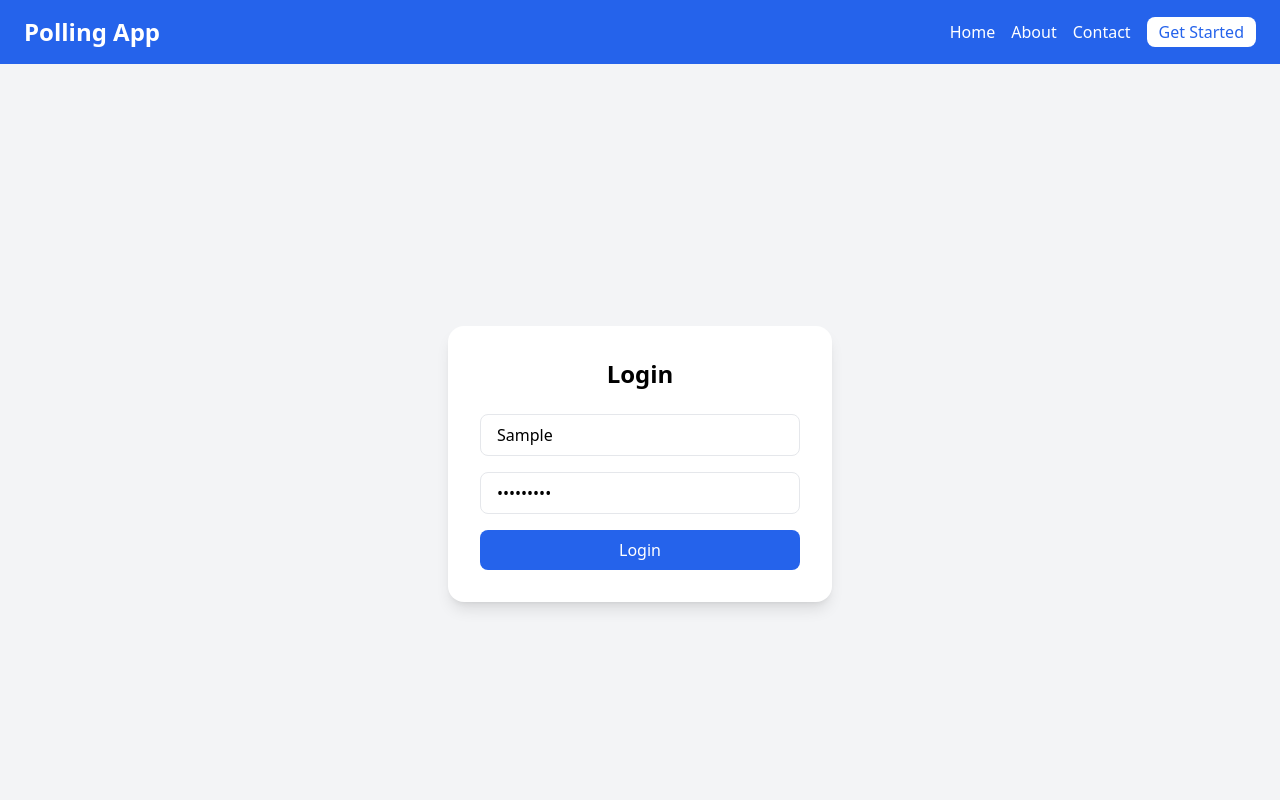
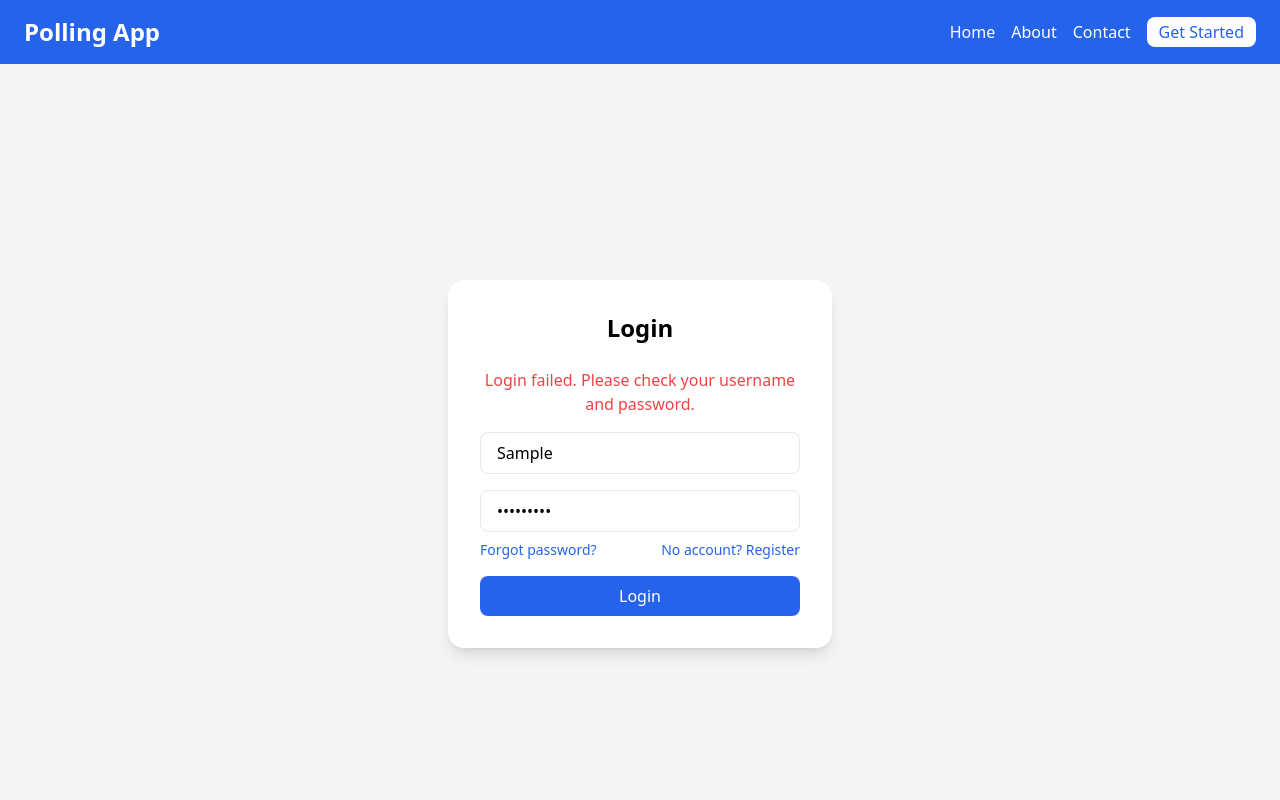
Before and after one commit to Rasheedbell45/alx-project-nexus, a React (Vite) app in the folder poll-app/: page /login in a window 1280 px wide. Both pictures are taken after typing "Sample", "Sample123" into the empty fields and a click on the button "Login". Shown: the top 800 px of the page. Built offline with nearby package versions, Linux system fonts and the light colour scheme; no server answers.

Commit message:
Update Login.jsx

```diff
--- a/poll-app/src/pages/Login.jsx
+++ b/poll-app/src/pages/Login.jsx
@@ -1,9 +1,10 @@
 import { useState } from "react";
 import { login } from "../api";
-import { useNavigate } from "react-router-dom";
+import { useNavigate, Link } from "react-router-dom";
 
 function Login() {
   const [form, setForm] = useState({ username: "", password: "" });
+  const [error, setError] = useState("");
   const navigate = useNavigate();
 
   const handleSubmit = async (e) => {
@@ -13,7 +14,7 @@ function Login() {
       localStorage.setItem("token", res.data.access);
       navigate("/polls");
     } catch (err) {
-      alert("Login failed");
+      setError("Login failed. Please check your username and password.");
     }
   };
 
@@ -24,6 +25,11 @@ function Login() {
         className="bg-white shadow-lg rounded-2xl p-8 w-96"
       >
         <h2 className="text-2xl font-bold mb-6 text-center">Login</h2>
+
+        {error && (
+          <div className="text-red-500 mb-4 text-center">{error}</div>
+        )}
+
         <input
           type="text"
           placeholder="Username"
@@ -34,10 +40,20 @@ function Login() {
         <input
           type="password"
           placeholder="Password"
-          className="w-full mb-4 px-4 py-2 border rounded-lg"
+          className="w-full mb-2 px-4 py-2 border rounded-lg"
           value={form.password}
           onChange={(e) => setForm({ ...form, password: e.target.value })}
         />
+
+        <div className="flex justify-between mb-4 text-sm">
+          <Link to="/forgot-password" className="text-blue-600 hover:underline">
+            Forgot password?
+          </Link>
+          <Link to="/register" className="text-blue-600 hover:underline">
+            No account? Register
+          </Link>
+        </div>
+
         <button
           type="submit"
           className="w-full bg-blue-600 text-white py-2 rounded-lg hover:bg-blue-700"
```
